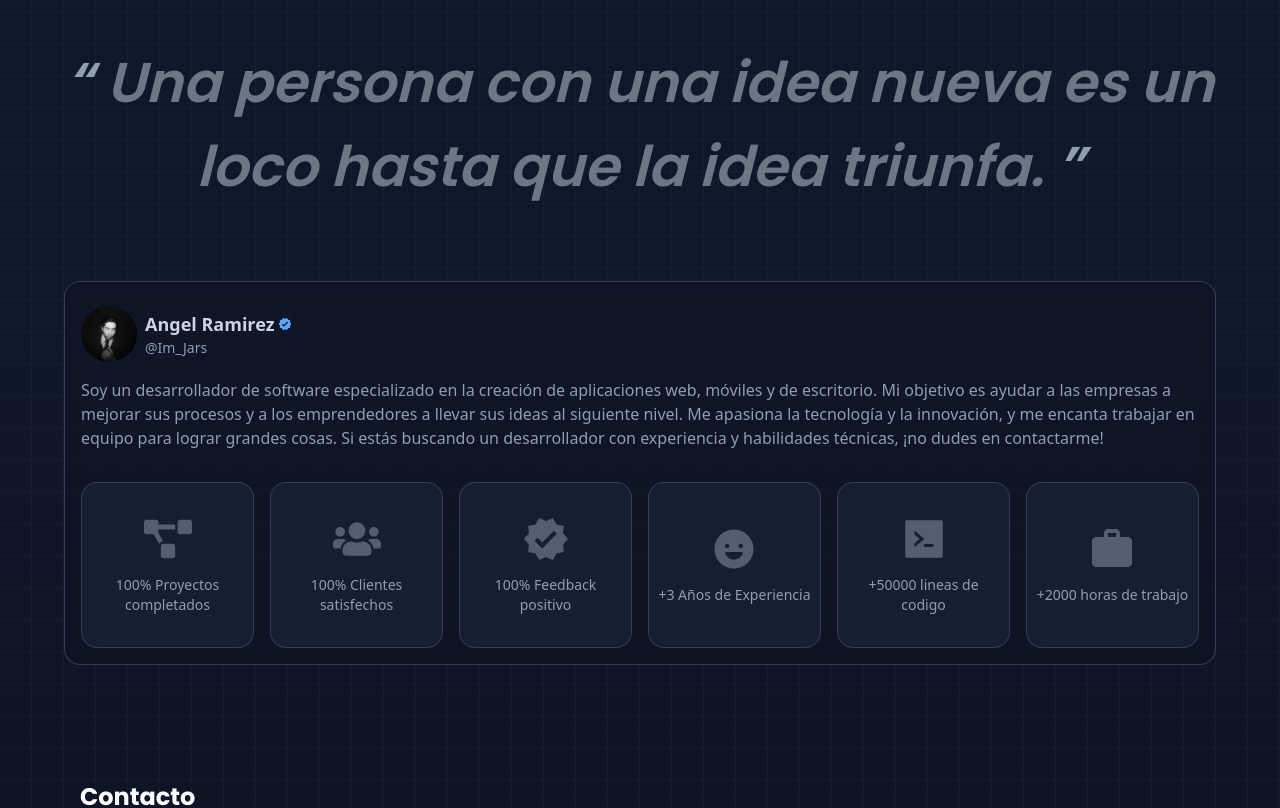
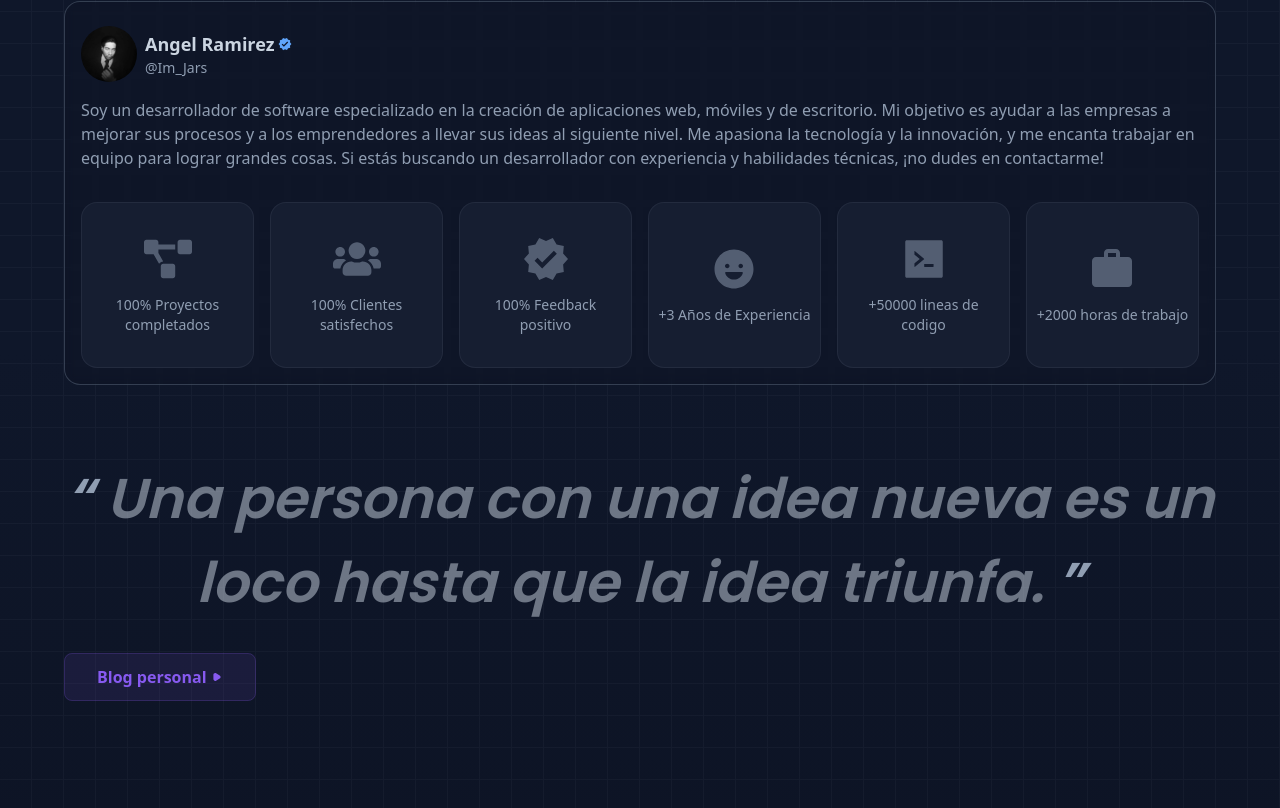
Before and after one commit to ImJars/Development-full-coding, a React (Vite) app: page / in a window 1280 px wide. Shown: the part 853-1661 px from the top of the page. Built offline with nearby package versions, Linux system fonts and the light colour scheme.

Commit message:
Update Home

```diff
--- a/src/components/home/card-number.jsx
+++ b/src/components/home/card-number.jsx
@@ -6,7 +6,7 @@ function CardNumber({ number, title, text }) {
             <div
                 className='bg-table-color flex justify-center
                             items-center rounded-2xl py-8
-                            border border-text-general border-opacity-25'
+                            border border-text-general border-opacity-10'
             >
                 <div
                     className='flex flex-col items-center justify-center'
--- a/src/components/home/sub-home.jsx
+++ b/src/components/home/sub-home.jsx
@@ -7,7 +7,7 @@ import { MdWork, MdVerified } from "react-icons/md";
 function SubHome({ subtitleOne, text }) {
   return (
     <>
-      <div className="text-text-white-gray font-sans border p-4 border-text-general border-opacity-30 rounded-2xl bg-primary/25 backdrop-blur-xs">
+      <div className="text-text-white-gray font-sans border px-4 pt-4 pb-4 border-text-general border-opacity-30 rounded-2xl bg-primary/25 backdrop-blur-xs">
         <div className="flex items-center space-x-2 mt-2 mb-4">
             <div>
               <img src="perfil.jpg" alt="" className="w-12 h-12 sm:w-14 sm:h-14 rounded-full no-seleccionable" />
--- a/src/home.jsx
+++ b/src/home.jsx
@@ -306,15 +306,6 @@ function Home({ refHome }) {
               </Cards>
             </div>
           </HomeSection>
-          <HomeSection className="-mt-16 pb-24 mx-4 sm:mx-0">
-            <div className="content-wrapped mx-auto">
-              <TextHome
-                text={
-                  "Una persona con una idea nueva es un loco hasta que la idea triunfa."
-                }
-              />
-            </div>
-          </HomeSection>
           <HomeSection className="-mt-16 pb-24 mx-4 xl:mx-0">
             <section className="content-wrapped mx-auto">
               <div>
@@ -326,6 +317,33 @@ function Home({ refHome }) {
               </div>
             </section>
           </HomeSection>
+          <HomeSection className="-mt-16 pb-24 mx-4 xl:mx-0">
+            <div className="content-wrapped mx-auto">
+              <TextHome
+                text={
+                  "Una persona con una idea nueva es un loco hasta que la idea triunfa."
+                }
+              />
+              <a
+                href="/blog"
+                className="mt-4 bg-text-purple/10 hover:bg-text-purple/25 hover:text-text-white-gray text-text-purple font-semibold px-4 sm:px-8 py-2 sm:py-3 rounded-lg transition-all duration-200 ease-in-out border border-text-purple/20"
+              >
+                <button className="inline-block">
+                  <div className="flex items-center space-x-1">
+                    <span className="animate-pulse">Blog personal</span>
+                    <svg
+                      xmlns="http://www.w3.org/2000/svg"
+                      viewBox="0 0 20 20"
+                      fill="currentColor"
+                      className="h-3 w-3 animate-pulse"
+                    >
+                      <path d="M14.5 7.40192C16.5 8.55662 16.5 11.4434 14.5 12.5981L8.5 16.0622C6.5 17.2169 4 15.7735 4 13.4641L4 6.5359C4 4.2265 6.5 2.78312 8.5 3.93782L14.5 7.40192Z"></path>
+                    </svg>
+                  </div>
+                </button>
+              </a>
+            </div>
+          </HomeSection>
         </div>
         <FooterWraped>
           <Footer />
```
